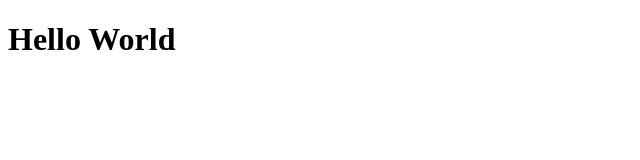
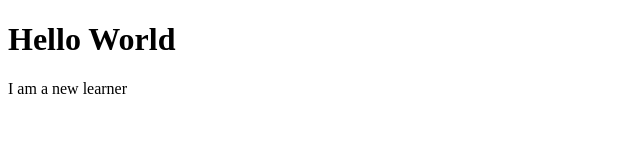
Before and after one commit to XusanChoriyev/Git-tutorial, a plain HTML site: page index.html in a window 1280 px wide. Shown: the whole page, without its empty margins (0-640 px from the left). Drawn offline with Linux system fonts and the light colour scheme.

Commit message:
add a new p tag

```diff
--- a/index.html
+++ b/index.html
@@ -8,6 +8,7 @@
 </head>
 <body>
   <h1>Hello World</h1>
+  <p>I am  a new learner</p>
   <script src="script.js"></script>
 </body>
 </html>
```
